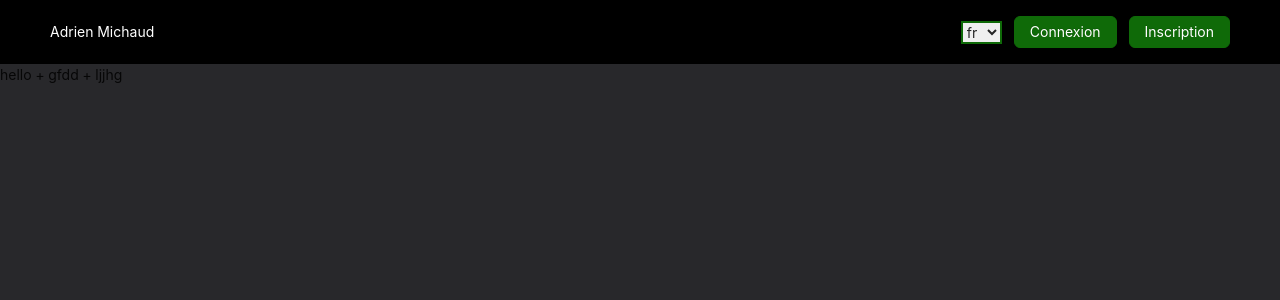
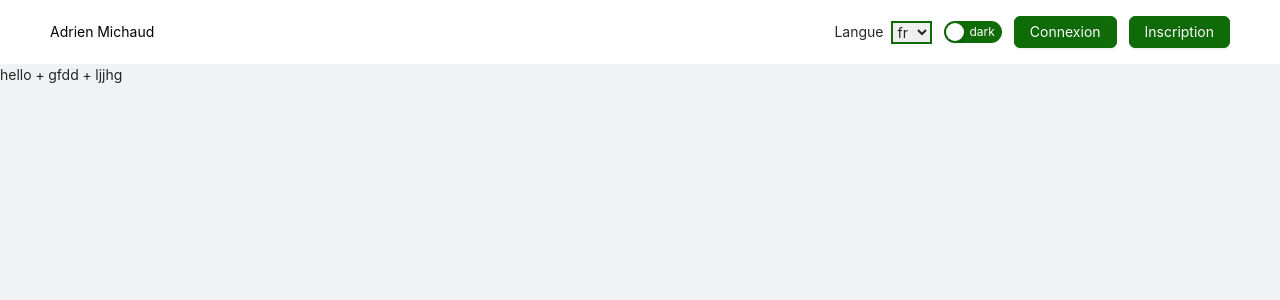
Before and after one commit to CubeLeopard5/app-front, a Nuxt app: page / in a window 1280 px wide. Shown: the top 300 px of the page. Built offline with nearby package versions, Linux system fonts and the light colour scheme.

Commit message:
add theme color

```diff
--- a/components/Header.vue
+++ b/components/Header.vue
@@ -1,6 +1,6 @@
 <template>
     <div style="display: flex; flex-direction: row; justify-content: space-between;">
-        <div style="color: white;">
+        <div :style="{ 'color': store.themes[store.themes.selected].text }">
             <span> Adrien Michaud </span>
         </div>
         <div style="display: flex; flex-direction: row; gap: 12px;">
@@ -11,8 +11,45 @@
                     <option value="fr">fr</option>
                 </select>
             </form>
+            <div style="display: flex; flex-direction: row; align-items: center;">
+                <a-switch v-model:checked="checked" checked-children="light" un-checked-children="dark" @change="changeTheme" style="background: #0f6a08;"/>
+            </div>
             <Login/>
             <Register/>
         </div>
     </div>
 </template>
+
+<script lang="ts">
+import { defineComponent, ref } from 'vue';
+import { useMainStore } from '~/store/main';
+export default defineComponent({
+    setup() {
+        const store = useMainStore();
+        const checked = ref<boolean>(false);
+        const changeTheme = () => {
+            if (store.themes.selected == 'light') {
+                store.themes.selected = 'dark';
+            } else {
+                store.themes.selected = 'light';
+            }
+        }
+        return {
+            store,
+            checked,
+            changeTheme,
+        };
+    },
+});
+</script>
+
+<style>
+.ant-switch-checked {
+    background: #0f6a08;
+}
+
+.ant-switch-checked:focus {
+    background: #0f6a08;
+    box-shadow: 0 0 0 2px #0f6a08;
+}
+</style>
--- a/layouts/default.vue
+++ b/layouts/default.vue
@@ -1,10 +1,16 @@
 <template>
     <a-layout>
-        <a-layout-header style="background: black;">
+        <a-layout-header :style="{ 'background': store.themes[store.themes.selected].primary }">
             <Header/>
         </a-layout-header>
-        <a-layout-content style="background: #28282B; min-height: 100vh;">
+        <a-layout-content :style="{ 'background': store.themes[store.themes.selected].secondary, 'min-height': '100vh' }">
             <NuxtPage/>
         </a-layout-content>
     </a-layout>
 </template>
+
+<script setup>
+import { useMainStore } from '~/store/main';
+
+const store = useMainStore();
+</script>
--- a/store/main/index.ts
+++ b/store/main/index.ts
@@ -13,6 +13,21 @@ export const useMainStore = defineStore({
 	state: () => {
 		return {
 			accessToken: "",
+			themes: {
+				light: {
+					primary: 'white',
+					secondary: '#f0f2f5',
+					tertiary: '#0f6a08',
+					text: 'black',
+				},
+				dark: {
+					primary: 'black',
+					secondary: '#28282B',
+					tertiary: '#0f6a08',
+					text: 'white',
+				},
+				selected: 'light'
+			}
 		}
 	},
 	actions: {
```
